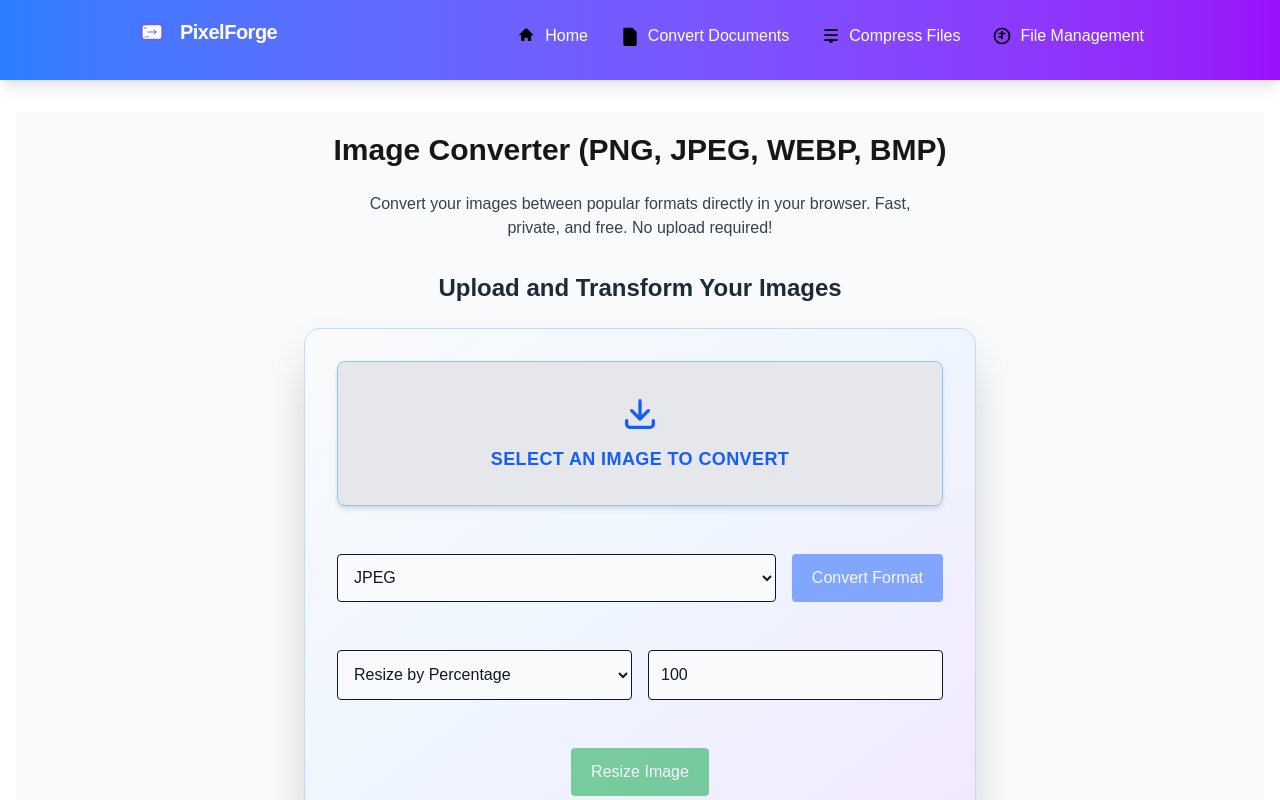
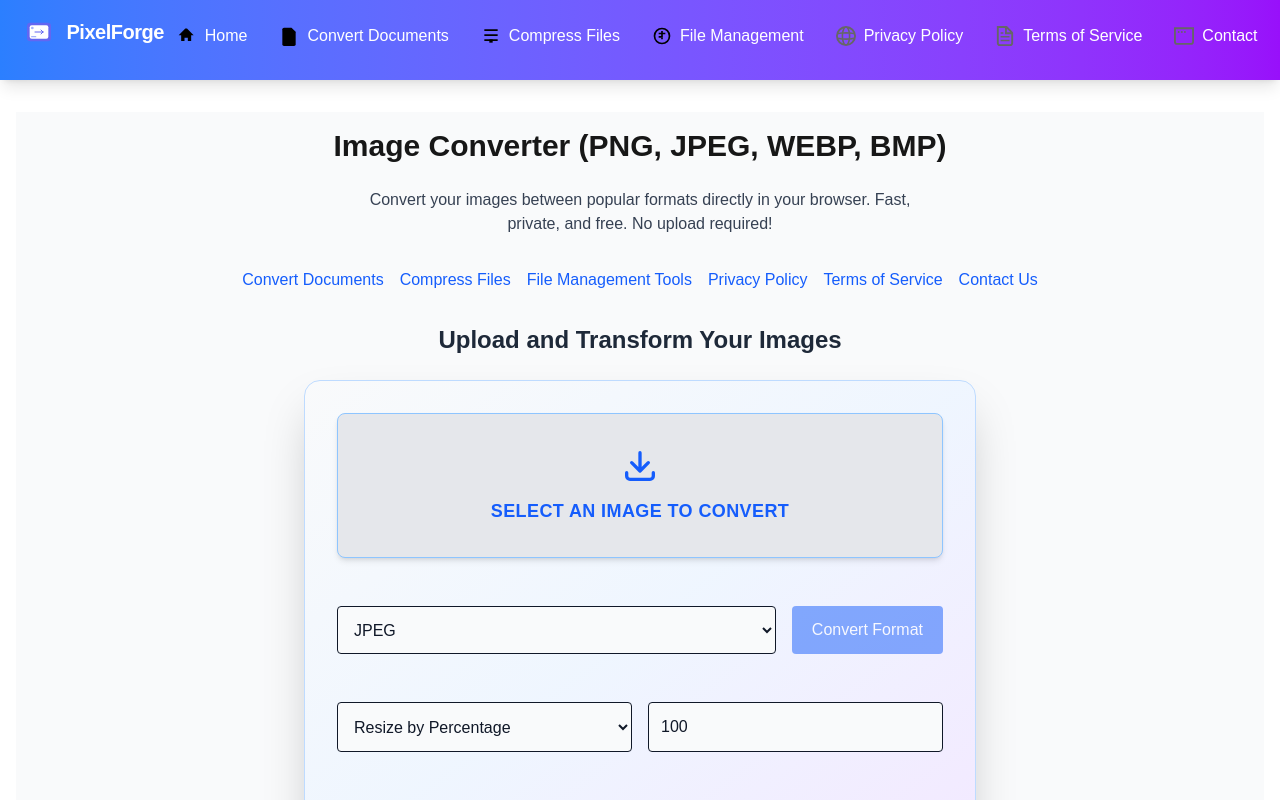
Before and after one commit to KetanBhenwal/PixelForge, a Next.js app: page / in a window 1280 px wide. Shown: the top 800 px of the page. Built offline with nearby package versions, Linux system fonts and the light colour scheme.

Commit message:
Add navigation links to various pages for improved user accessibility

```diff
--- a/src/app/compress-files/page.tsx
+++ b/src/app/compress-files/page.tsx
@@ -1,6 +1,7 @@
 "use client";
 
 import React, { useState } from "react";
+import Link from "next/link";
 
 export default function CompressFiles() {
   const [file, setFile] = useState<File | null>(null);
@@ -32,6 +33,23 @@ export default function CompressFiles() {
       <p className="mb-8 text-center max-w-xl text-gray-700 dark:text-gray-300">
         Upload your file to compress it and save space.
       </p>
+      <div className="flex flex-wrap justify-center gap-4 mb-8">
+        <Link href="/convert-documents" className="text-blue-600 hover:underline">
+          Convert Documents
+        </Link>
+        <Link href="/file-management" className="text-blue-600 hover:underline">
+          File Management Tools
+        </Link>
+        <Link href="/privacy-policy" className="text-blue-600 hover:underline">
+          Privacy Policy
+        </Link>
+        <Link href="/terms-of-service" className="text-blue-600 hover:underline">
+          Terms of Service
+        </Link>
+        <Link href="/contact" className="text-blue-600 hover:underline">
+          Contact Us
+        </Link>
+      </div>
       <h2 className="text-2xl font-semibold mb-6 text-center text-gray-800 dark:text-gray-200">Reduce File Size Without Losing Quality</h2>
       <input type="file" onChange={handleFileChange} className="mb-4" />
       <button
--- a/src/app/convert-documents/page.tsx
+++ b/src/app/convert-documents/page.tsx
@@ -1,6 +1,7 @@
 "use client";
 
 import React, { useState } from "react";
+import Link from "next/link";
 
 export default function ConvertDocuments() {
   const [file, setFile] = useState<File | null>(null);
@@ -90,6 +91,23 @@ export default function ConvertDocuments() {
       <p className="mb-8 text-center max-w-xl text-gray-700 dark:text-gray-300">
         Upload your document and convert it to the desired format (Word to Excel or vice versa).
       </p>
+      <div className="flex flex-wrap justify-center gap-4 mb-8">
+        <Link href="/compress-files" className="text-blue-600 hover:underline">
+          Compress Files
+        </Link>
+        <Link href="/file-management" className="text-blue-600 hover:underline">
+          File Management Tools
+        </Link>
+        <Link href="/privacy-policy" className="text-blue-600 hover:underline">
+          Privacy Policy
+        </Link>
+        <Link href="/terms-of-service" className="text-blue-600 hover:underline">
+          Terms of Service
+        </Link>
+        <Link href="/contact" className="text-blue-600 hover:underline">
+          Contact Us
+        </Link>
+      </div>
       <h2 className="text-2xl font-semibold mb-6 text-center text-gray-800 dark:text-gray-200">Quick and Easy Document Format Conversion</h2>
       {/* Modern file upload area */}
       <div className="w-full flex flex-col items-center mb-4">
--- a/src/app/layout.tsx
+++ b/src/app/layout.tsx
@@ -118,6 +118,24 @@ export default function RootLayout({
                     File Management
                   </Link>
                 </li>
+                <li>
+                  <Link href="/privacy-policy" className="hover:underline flex items-center gap-2">
+                    <Image src="/globe.svg" alt="Privacy Policy" width={20} height={20} loading="lazy" />
+                    Privacy Policy
+                  </Link>
+                </li>
+                <li>
+                  <Link href="/terms-of-service" className="hover:underline flex items-center gap-2">
+                    <Image src="/file.svg" alt="Terms of Service" width={20} height={20} loading="lazy" />
+                    Terms of Service
+                  </Link>
+                </li>
+                <li>
+                  <Link href="/contact" className="hover:underline flex items-center gap-2">
+                    <Image src="/window.svg" alt="Contact" width={20} height={20} loading="lazy" />
+                    Contact
+                  </Link>
+                </li>
               </ul>
             </div>
           </nav>
--- a/src/app/not-found.tsx
+++ b/src/app/not-found.tsx
@@ -1,12 +1,7 @@
-import { notFound } from 'next/navigation';
 import Link from 'next/link';
-import React, { useEffect } from 'react';
+import React from 'react';
 
 const NotFoundPage: React.FC = () => {
-  useEffect(() => {
-    notFound(); // Trigger the 404 status code
-  }, []);
-
   return (
     <div className="flex flex-col gap-8 items-center justify-center min-h-screen w-full p-8">
       <div className="flex flex-col gap-8 items-center w-full max-w-2xl mx-auto p-8 bg-gradient-to-br from-gray-50 via-blue-50 to-purple-100 dark:from-gray-900 dark:via-gray-800 dark:to-gray-900 rounded-2xl shadow-2xl border border-blue-200 dark:border-gray-700">
--- a/src/app/page.tsx
+++ b/src/app/page.tsx
@@ -2,6 +2,7 @@
 // import Image from "next/image";
 import ImageConverter from "../components/ImageConverter";
 import AdSense from "../components/AdSense";
+import Link from "next/link";
 
 export default function Home() {
   return (
@@ -10,6 +11,26 @@ export default function Home() {
       <p className="mb-8 text-center max-w-xl text-gray-700 dark:text-gray-300">
         Convert your images between popular formats directly in your browser. Fast, private, and free. No upload required!
       </p>
+      <div className="flex flex-wrap justify-center gap-4 mb-8">
+        <Link href="/convert-documents" className="text-blue-600 hover:underline">
+          Convert Documents
+        </Link>
+        <Link href="/compress-files" className="text-blue-600 hover:underline">
+          Compress Files
+        </Link>
+        <Link href="/file-management" className="text-blue-600 hover:underline">
+          File Management Tools
+        </Link>
+        <Link href="/privacy-policy" className="text-blue-600 hover:underline">
+          Privacy Policy
+        </Link>
+        <Link href="/terms-of-service" className="text-blue-600 hover:underline">
+          Terms of Service
+        </Link>
+        <Link href="/contact" className="text-blue-600 hover:underline">
+          Contact Us
+        </Link>
+      </div>
       <h2 className="text-2xl font-semibold mb-6 text-center text-gray-800 dark:text-gray-200">Upload and Transform Your Images</h2>
       <ImageConverter />
       {/* Place your real AdSense client and slot values below */}
```
Lines whose indentation alone changed are shown as unchanged.
